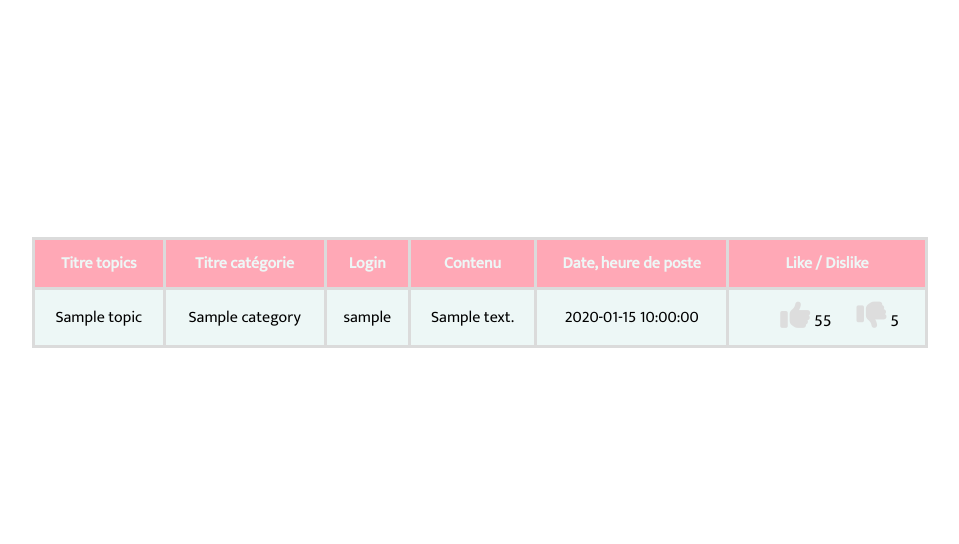
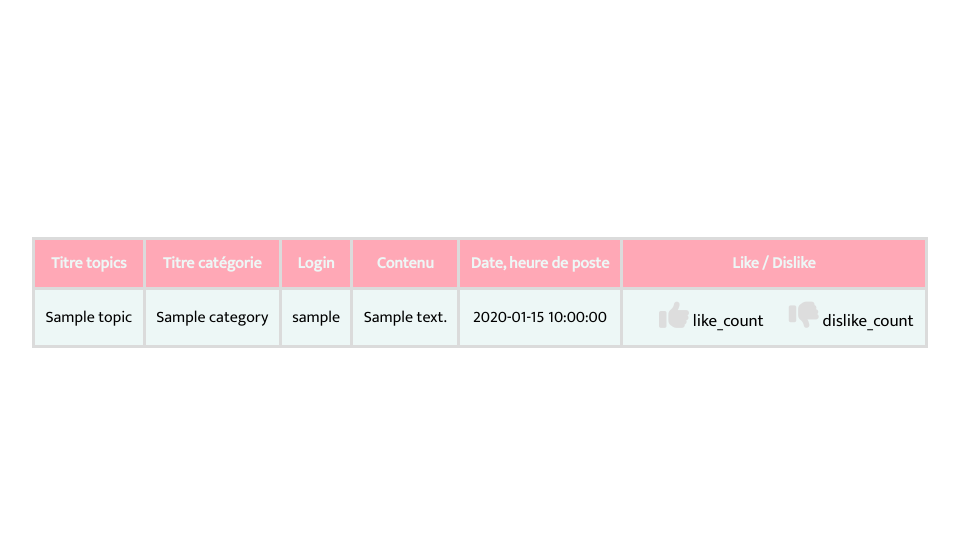
Before and after one commit to elias-cardon/forum, a PHP site: page /message.php?id_categorie=1 in a window 1280 px wide. Shown: the part 268-812 px from the top of the page, without its empty margins (160-1119 px from the left). Run offline with PHP 8.4, Linux system fonts and the light colour scheme; tables that the repository leaves empty or names only in its code hold one stand-in row (values such as "Sample post"); some libraries are stand-ins or nearby versions.

Commit message:
Prise du code de Léa

```diff
--- a/message.php
+++ b/message.php
@@ -30,10 +30,21 @@ if (isset($_POST["deconnexion"])) {
 
     $myid = $_GET['id_categorie'];
 
-
     $requete = "SELECT topics.titre as topics_titre, categories.titre as categories_titre, utilisateurs.login, messages.contenu, messages.date_heure FROM messages INNER JOIN utilisateurs ON(messages.id_utilisateurs=utilisateurs.id) INNER JOIN categories ON (categories.id=id_categorie) INNER JOIN topics ON (categories.id_topics = topics.id) where categories.id=$myid";
     $query = mysqli_query($link, $requete);
     $results = mysqli_fetch_all($query, MYSQLI_ASSOC);
+
+    if(isset($_GET['id'])){
+        try {
+            $bdd = new PDO("mysql:host=localhost;dbname=forum;charset=utf8", "root", "");
+        }catch(PDOException $e){
+            echo 'Erreur : ' . $e->getMessage();
+        }
+        $req = $bdd->prepare("SELECT * FROM messages WHERE id= ?");
+        $req-> execute([$_GET['id']]);
+        $post = $req->fetch();
+
+    }
 
     ?>
     <div class="center">
@@ -62,6 +73,7 @@ if (isset($_POST["deconnexion"])) {
                 <tr>
 
 
+
                     <?php
                     foreach ($results as $key => $data) {
                         echo '<tr>';
@@ -83,13 +95,13 @@ if (isset($_POST["deconnexion"])) {
                         echo '</td>';
 
                         echo '<td>';
-                        echo htmlentities(trim($data['date_heure']));
+                        echo  htmlentities(trim($data['date_heure']));
                         echo '</td>';
 
                         echo '<td>';
                         echo '<div class="vote_btn">
-                    <button class="vote_like"><i class="fas fa-thumbs-up"></i> 55</button>
-                    <button class="vote_dislike"><i class="fas fa-thumbs-down"></i> 5</button>';
+                    <button class="vote_like"><i class="fas fa-thumbs-up"></i> <?=$post->like_count <?</button>
+                    <button class="vote_dislike"><i class="fas fa-thumbs-down"></i> <?=$post->dislike_count <?</button>';
                         echo '</td>';
 
                         echo '</tr>';
@@ -102,19 +114,19 @@ if (isset($_POST["deconnexion"])) {
     <?php
     mysqli_free_result($query);
     ?>
-    <?php if (isset($_SESSION['login'])) {
+    <?php if(isset($_SESSION['login'])){
 
-        if (isset($_POST['submit'])) {
+        if(isset($_POST['submit'])){
 
             //SECURE TITRE
             $titre = htmlspecialchars($_POST['titre']);
 
-            if (!empty($titre)) {
+            if(!empty($titre)){
 
                 //connexion à la bdd
                 try {
                     $bdd = new PDO("mysql:host=localhost;dbname=forum;charset=utf8", "root", "");
-                } catch (PDOException $e) {
+                }catch(PDOException $e){
                     echo 'Erreur : ' . $e->getMessage();
                 }
                 $prepare = $bdd->prepare('SELECT * FROM utilisateurs WHERE login = ? ORDER BY ID DESC'); # Pourquoi order si c'est déjà ordonné dans l'index ? Pourquoi demander un login si l'admin est le seul a pouvoir ajouter des catégories.
@@ -129,7 +141,7 @@ if (isset($_POST["deconnexion"])) {
 
                 header("location: message.php?id_categorie=" . $myid);
 
-            } else echo "Veuillez saisir un titre.";
+            }else echo "Veuillez saisir un titre.";
         }
         ?>
 
```
